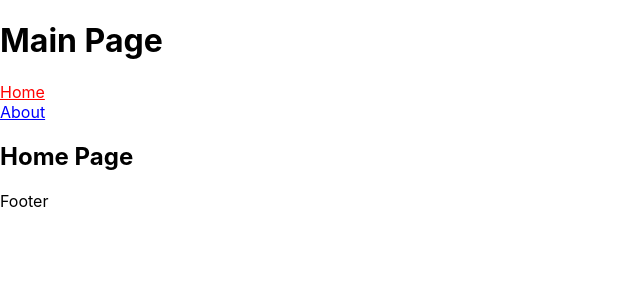
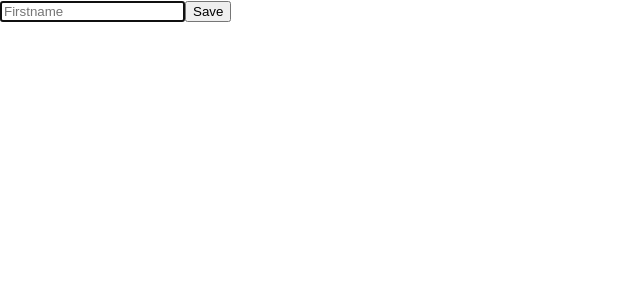
Before and after one commit to Vladislav-Rurak/react-app, a React (Create React App) app: page / in a window 1280 px wide. Shown: the top 300 px of the page, without its empty margins (0-640 px from the left). Built offline with nearby package versions, Linux system fonts and the light colour scheme.

Commit message:
Add formik base ex

```diff
--- a/package.json
+++ b/package.json
@@ -8,6 +8,7 @@
     "@testing-library/user-event": "^13.5.0",
     "classnames": "^2.3.2",
     "date-fns": "^2.29.3",
+    "formik": "^2.2.9",
     "mdi-react": "^9.0.0",
     "prop-types": "^15.8.1",
     "query-string": "^7.1.1",
@@ -16,7 +17,8 @@
     "react-router-dom": "^6.4.2",
     "react-scripts": "5.0.1",
     "sass": "^1.54.9",
-    "web-vitals": "^2.1.4"
+    "web-vitals": "^2.1.4",
+    "yup": "^0.32.11"
   },
   "scripts": {
     "start": "react-scripts start",
--- a/src/App.js
+++ b/src/App.js
@@ -1,31 +1,5 @@
-// Single Page Aplication (SPA)`
+import UserInfoForm from './components/UserInfoForm';
 
-import { useEffect } from 'react';
-import {
-  Link,
-  NavLink,
-  Outlet,
-  Route,
-  Routes,
-  useNavigate,
-} from 'react-router-dom';
-import AboutPage from './pages/About Page';
-import HomePage from './pages/Home Page';
-import Layout from './pages/Layout';
-import NotFound from './pages/Not Found';
-
-const App = () => {
-  return (
-    <>
-      <Routes>
-        <Route path='/' element={<Layout />}>
-          <Route index element={<HomePage />} />
-          <Route path='about' element={<AboutPage />} />
-          <Route path='*' element={<NotFound />} />
-        </Route>
-      </Routes>
-    </>
-  );
-};
+const App = () => <UserInfoForm />;
 
 export default App;
--- /dev/null
+++ b/src/components/UserInfoForm/index.js
@@ -0,0 +1,41 @@
+import { ErrorMessage, Field, Form, Formik } from 'formik';
+import USER_SCHEMA from '../../utils/validationsSchemas';
+
+function UserInfoForm () {
+  const initialValues = { firstName: '', lastName: '', age: null };
+
+  const handleSubmit = (values, formikBag) => {
+    console.log('values :>> ', values);
+  };
+
+  return (
+    <Formik
+      initialValues={initialValues}
+      onSubmit={handleSubmit}
+      validationSchema={USER_SCHEMA}
+    >
+      {formikProps => {
+        return (
+          <>
+            <Form>
+              <Field
+                type='text'
+                name='firstName'
+                placeholder='Firstname'
+                autoFocus
+              />
+              {/* {formikProps.errors.firstName &&
+                formikProps.touched.firstName && (
+                  <span>{formikProps.errors.firstName}</span>
+                )} */}
+              <ErrorMessage name='firstName' />
+              <button type='sybmit'>Save</button>
+            </Form>
+          </>
+        );
+      }}
+    </Formik>
+  );
+}
+
+export default UserInfoForm;
--- /dev/null
+++ b/src/utils/validationsSchemas.js
@@ -0,0 +1,35 @@
+import * as yup from 'yup';
+
+const USER_SCHEMA = yup.object({
+  firstName: yup
+    .string()
+    .trim()
+    .min(2)
+    .max(60)
+    .matches(/^[A-Z][a-z]{*}$/)
+    .required(),
+  age: yup
+    .number()
+    .min(0)
+    .max(130)
+    .integer()
+    .required(),
+});
+
+export default USER_SCHEMA;
+
+// const isUserValid = USER_SCHEMA.isValidSync(user);
+// console.log('isUserValid :>> ', isUserValid);
+
+// try {
+//   const validatingUser = USER_SCHEMA.validateSync(user);
+//   console.log('validatingUser :>> ', validatingUser);
+// } catch (e) {
+//   console.log('e :>> ', e);
+// }
+
+// USER_SCHEMA.validate(user)
+//   .then(validetingUser =>
+//     console.log('validetingUser from then:>> ', validetingUser)
+//   )
+//   .catch(console.log('e :>> ', e));
```
Also changed, not shown: 1 other file (tests, documents, lock files or other folders).
